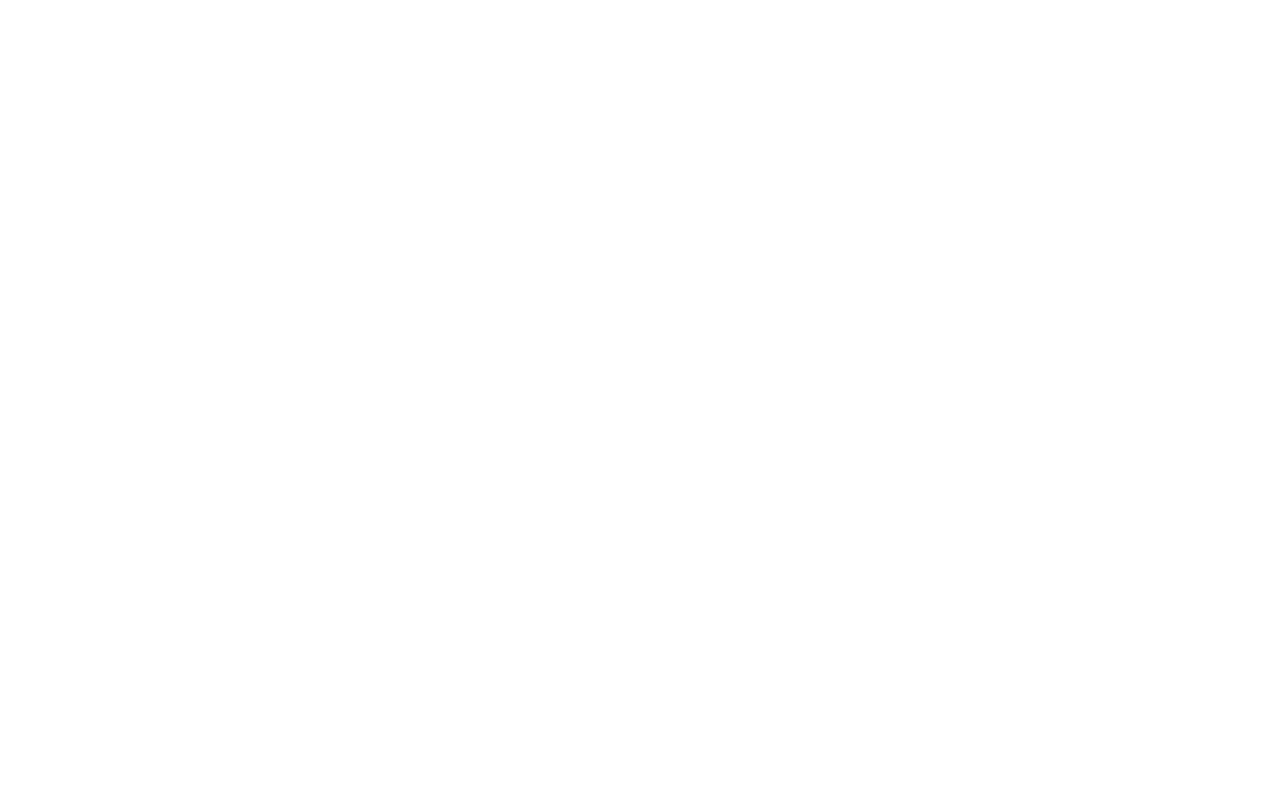
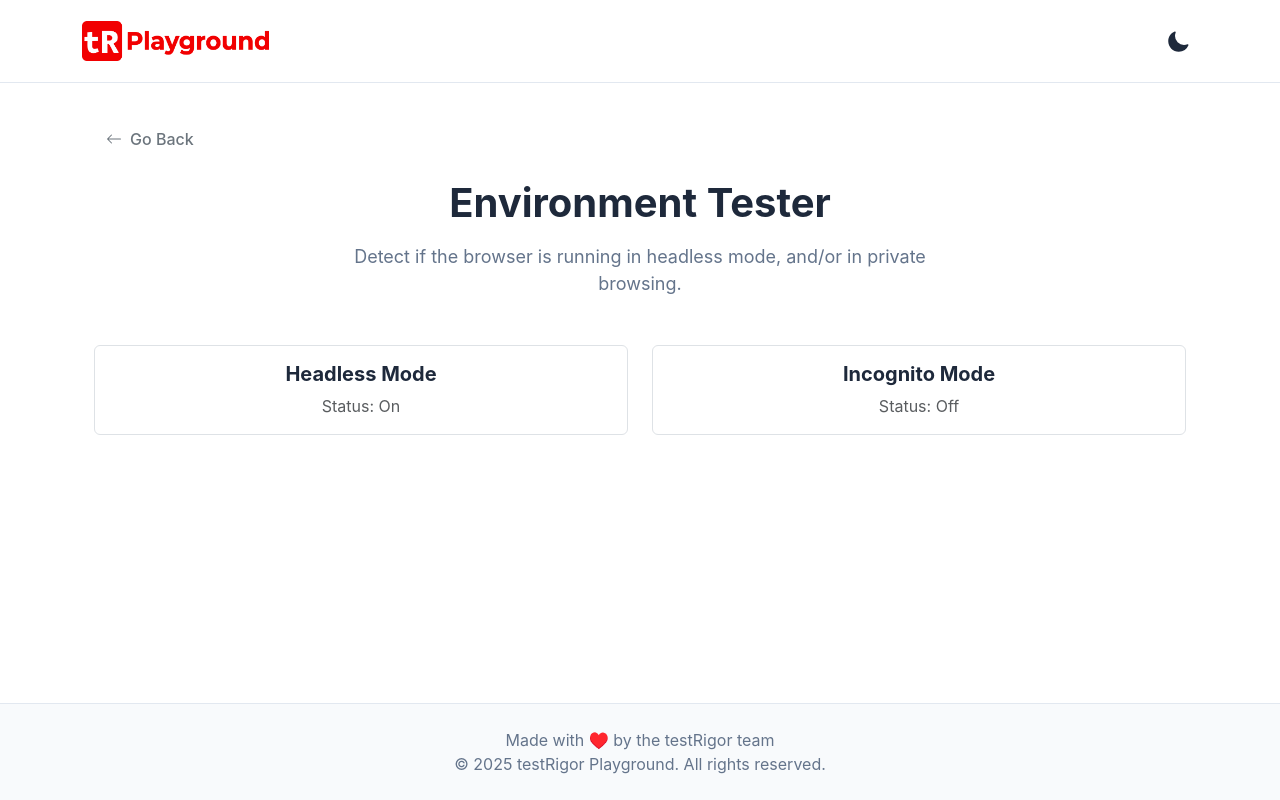
Before and after one commit to thiagonunes11/testRigorPlayground, a React (Vite) app: page /environmentTester in a window 1280 px wide. Before the commit this address had no page. Built offline with nearby package versions, Linux system fonts and the light colour scheme; the HTML template or start-up script is replaced by a standard one.

Commit message:
Initial setup

```diff
--- a/src/App.jsx
+++ b/src/App.jsx
@@ -56,6 +56,7 @@
 import EmptyPage from "./pages/emptyPage";
 import Pseudo from "./pages/pseudo";
 import AudioInput from "./pages/audioInput";
+import EnvironmentTester from "./pages/environmentTester";
 
 function App() {
   return (
@@ -125,6 +126,7 @@
         <Route path="/emptyPage" element={<EmptyPage />} />
         <Route path="/pseudo" element={<Pseudo />} />
         <Route path="/audioInput" element={<AudioInput />} />
+        <Route path="/environmentTester" element={<EnvironmentTester />} />
       </Routes>
     </Router>
   );
--- /dev/null
+++ b/src/pages/environmentTester.jsx
@@ -0,0 +1,79 @@
+import { useState, useEffect } from "react";
+import { Container, Row, Col, Button } from "react-bootstrap";
+import Layout from "../components/Layout";
+const EnvironmentTester = () => {
+  const [isHeadless, setIsHeadless] = useState(null);
+  const [isIncognito, setIsIncognito] = useState(null);
+
+  //Handling incognito detection
+  const detectIncognito = async () => {
+    //TODO
+  };
+
+  useEffect(() => {
+    (async () => {
+      const incog = await detectIncognito();
+      setIsIncognito(incog);
+    })();
+  }, []);
+
+  //Handling headless detection
+  const detectHeadless = () => {
+    try {
+      const ua = navigator.userAgent || "";
+      const webdriver = navigator.webdriver === true;
+      const uaHeadless = /HeadlessChrome|HeadlessFirefox/i.test(ua);
+
+      //   try {
+      //     window.__env = {
+      //       headless_raw: { webdriver, uaHeadless, ua },
+      //     };
+      //   } catch {}
+
+      return webdriver || uaHeadless; // boolean
+    } catch {
+      return false;
+    }
+  };
+
+  useEffect(() => {
+    const head = detectHeadless();
+    setIsHeadless(head);
+  }, []);
+
+  return (
+    <Layout
+      title="Environment Tester"
+      description="Detect if the browser is running in headless mode, and/or in private browsing."
+    >
+      <Container>
+        <Row>
+          <Col>
+            <div className="border rounded p-3 text-center">
+              <h5 className="fw-bold mb-2">Headless Mode</h5>
+              <p className="text-muted mb-0">
+                Status:{" "}
+                {isHeadless === null ? "Detecting…" : isHeadless ? "On" : "Off"}
+              </p>
+            </div>
+          </Col>
+          <Col>
+            <div className="border rounded p-3 text-center">
+              <h5 className="fw-bold mb-2">Incognito Mode</h5>
+              <p className="text-muted mb-0">
+                Status:{" "}
+                {isIncognito === null
+                  ? "Detecting…"
+                  : isIncognito
+                  ? "On"
+                  : "Off"}
+              </p>
+            </div>
+          </Col>
+        </Row>
+      </Container>
+    </Layout>
+  );
+};
+
+export default EnvironmentTester;
```
